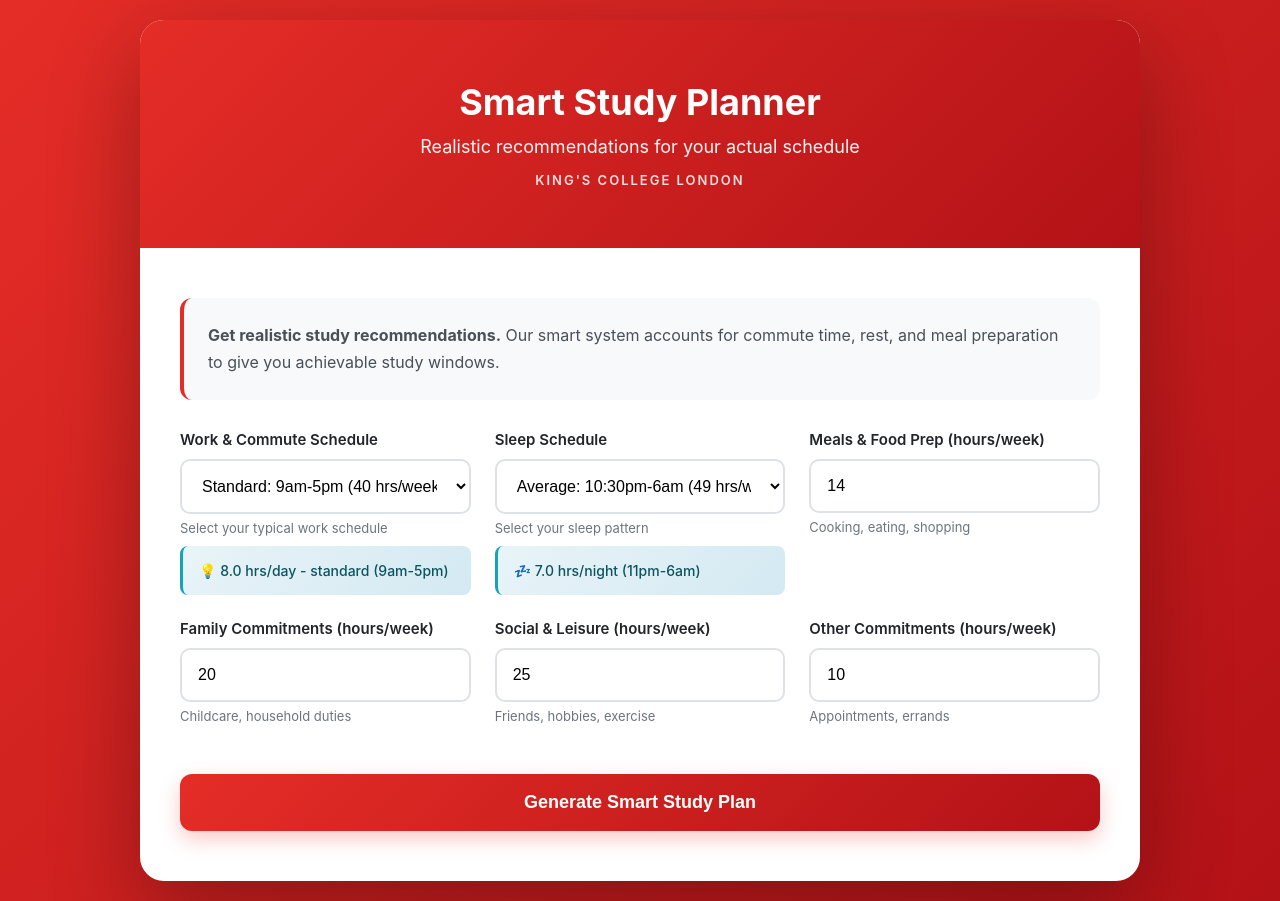
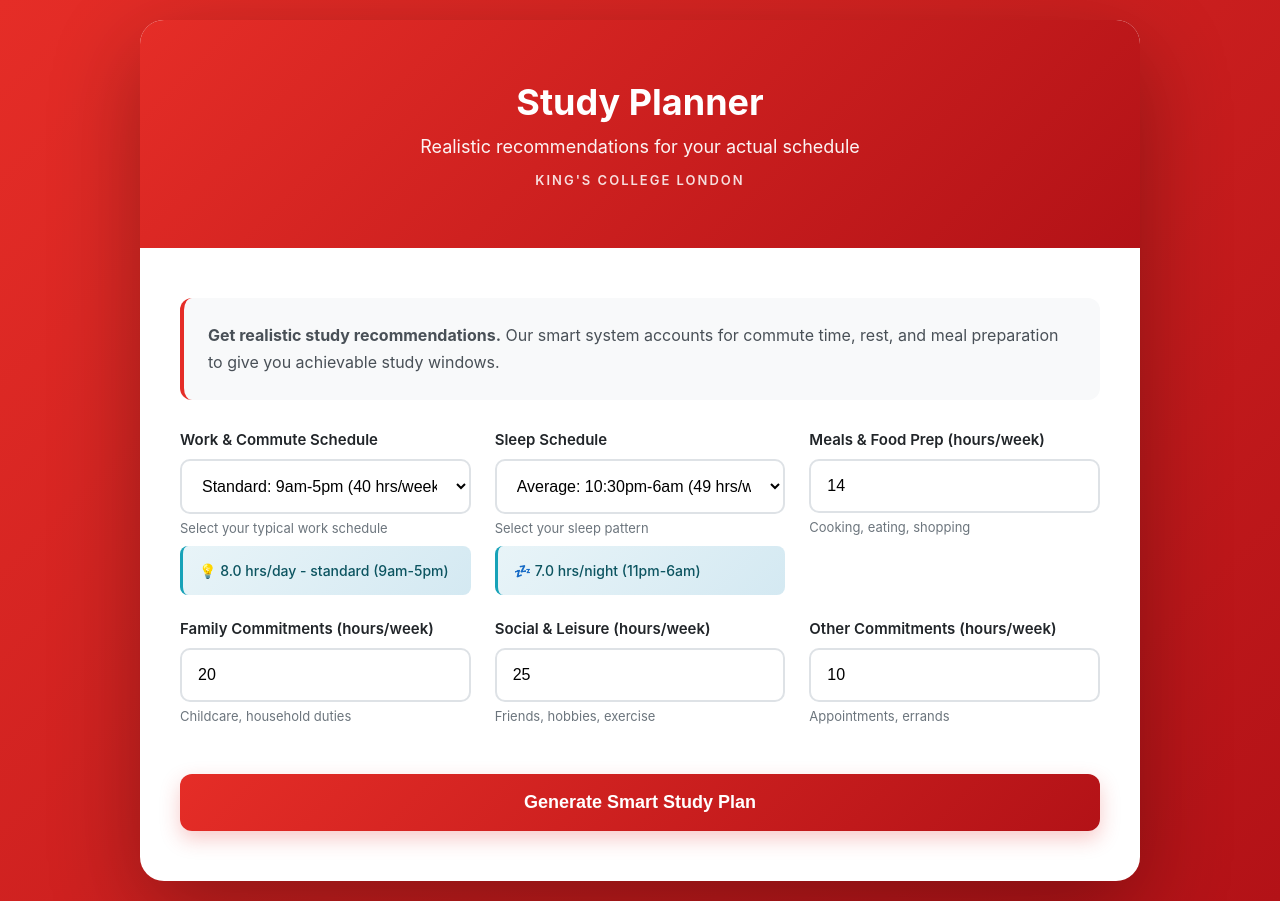
Before and after one commit to prajan97/study-planner, a plain HTML site: page enhanced-planner.html in a window 1280 px wide. Drawn offline with nearby package versions, Linux system fonts and the light colour scheme.

Commit message:
Update enhanced-planner.html

```diff
--- a/enhanced-planner.html
+++ b/enhanced-planner.html
@@ -260,7 +260,7 @@
 <body>
     <div class="container">
         <div class="header">
-            <h1>Smart Study Planner</h1>
+            <h1>Study Planner</h1>
             <div class="subtitle">Realistic recommendations for your actual schedule</div>
             <div class="uni-name">KING'S COLLEGE LONDON</div>
         </div>
```
